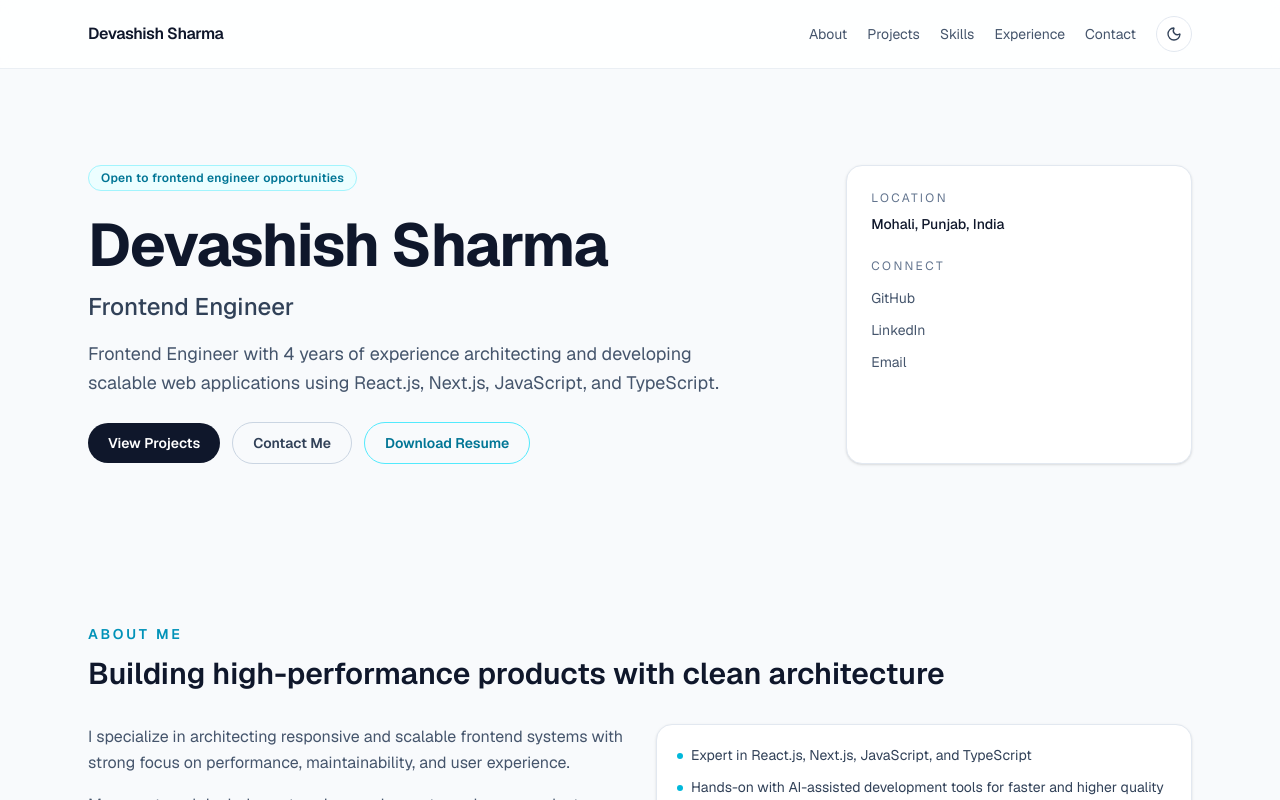
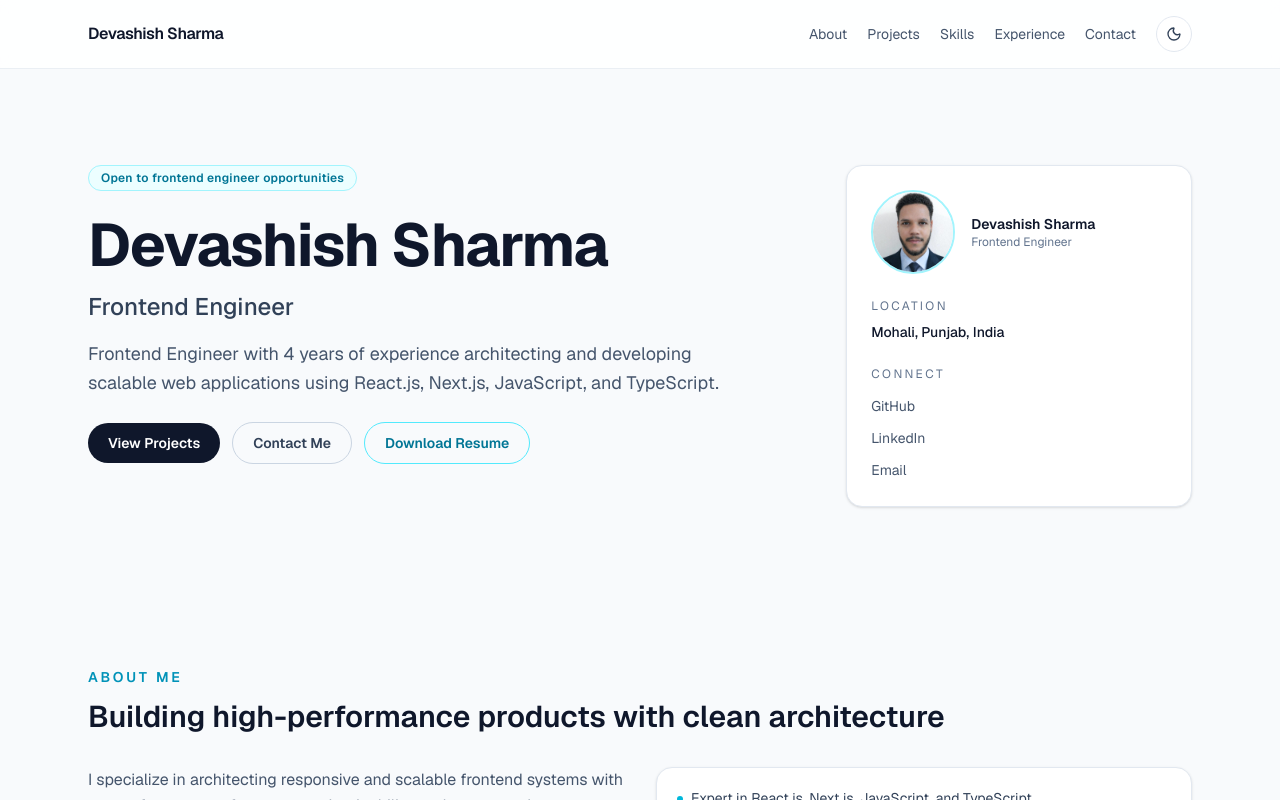
Before and after one commit to DevashishCoder23/devashish-portfolio, a Next.js app: page / in a window 1280 px wide. Shown: the top 800 px of the page. Built offline with nearby package versions, Linux system fonts and the light colour scheme.

Commit message:
added hero section and in there added profile photo

```diff
--- a/src/components/sections/hero-section.tsx
+++ b/src/components/sections/hero-section.tsx
@@ -1,3 +1,4 @@
+import Image from "next/image";
 import { contactInfo, heroContent, socialLinks } from "@/data/portfolio";
 
 export function HeroSection() {
@@ -40,6 +41,20 @@ export function HeroSection() {
       </div>
 
       <aside className="space-y-6 rounded-2xl border border-slate-200 bg-white p-6 shadow-sm dark:border-slate-800 dark:bg-slate-900">
+        <div className="flex items-center gap-4">
+          <Image
+            src="/profile-devashish.png"
+            alt="Portrait of Devashish Sharma"
+            width={84}
+            height={84}
+            priority
+            className="rounded-full border-2 border-cyan-200 object-cover dark:border-cyan-500/50"
+          />
+          <div>
+            <p className="text-sm font-semibold text-slate-900 dark:text-slate-100">{heroContent.name}</p>
+            <p className="text-xs text-slate-500 dark:text-slate-400">{heroContent.role}</p>
+          </div>
+        </div>
         <div>
           <p className="text-xs uppercase tracking-[0.2em] text-slate-500 dark:text-slate-400">Location</p>
           <p className="mt-2 text-sm font-medium text-slate-900 dark:text-slate-200">{heroContent.location}</p>
```
Also changed, not shown: public/profile-devashish.png (added).
